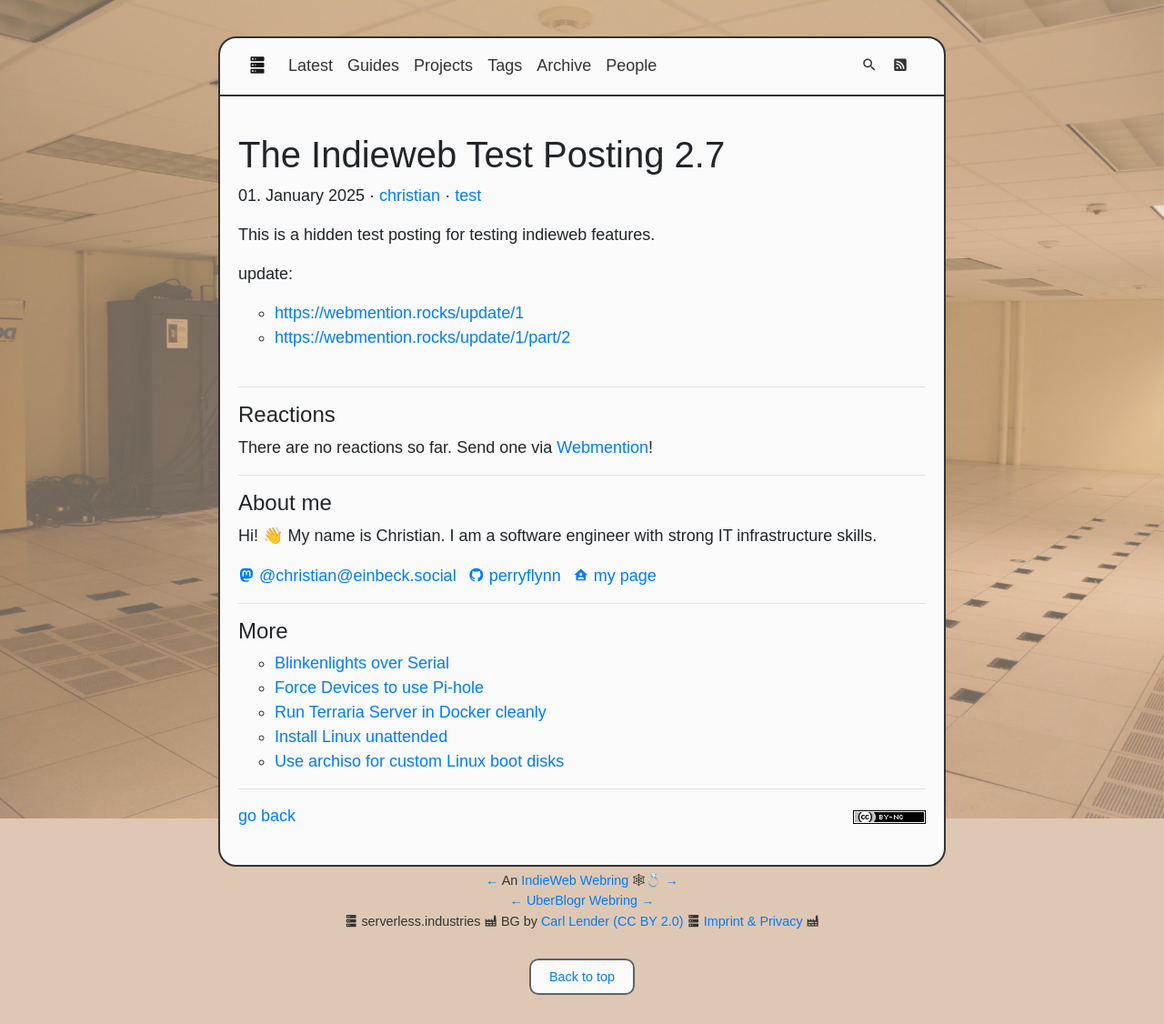
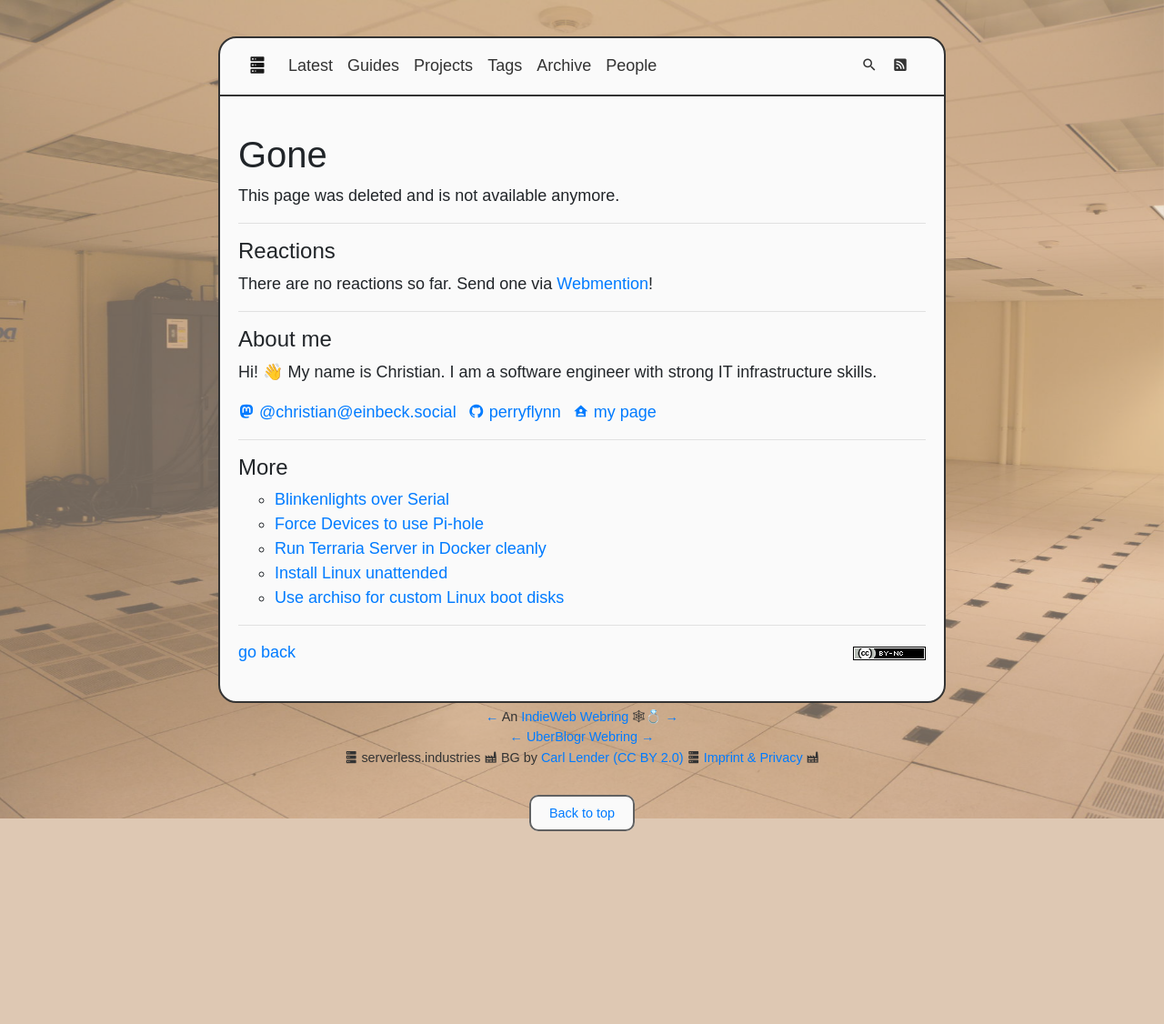
Before and after one commit to perryflynn/serverless.industries, a Jekyll site: the page built from src/_posts/2025/2025-01-01-indieweb-test-2.en.md, in a window 1280 px wide. Shown: the whole page at 91% size. Built offline with Jekyll 4.4.1, drawn with Linux system fonts in a browser that asks for light colours; after the commit the page ends 946 px from its top, so only the background shows below that; some of the changed lines change nothing that is shown.

Commit message:
be gone!

```diff
--- a/src/_posts/2025/2025-01-01-indieweb-test-2.en.md
+++ b/src/_posts/2025/2025-01-01-indieweb-test-2.en.md
@@ -4,7 +4,7 @@ title: The Indieweb Test Posting 2.7
 locale: en
 tags: [test]
 visible: false
-#gone: true
+gone: true
 ---
 
 This is a hidden test posting for testing indieweb features.
```
